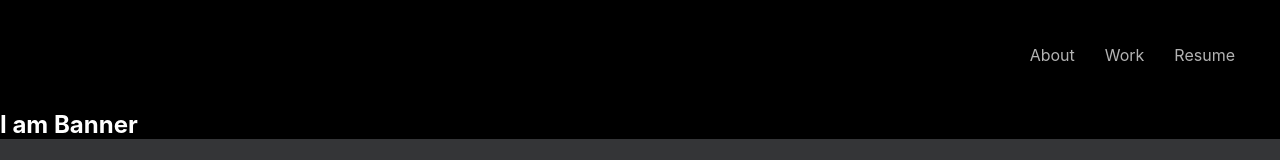
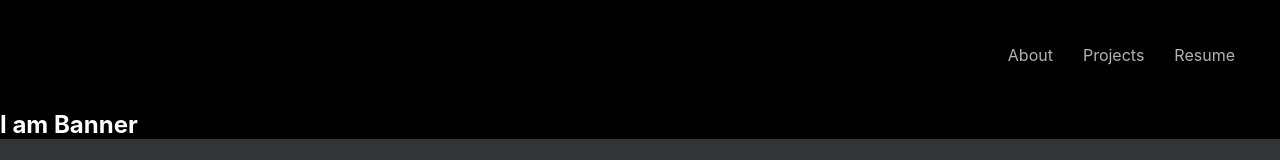
Before and after one commit to bmonish/react-portfolio, a React (Create React App) app: page / in a window 1280 px wide. Shown: the top 160 px of the page. Built offline with nearby package versions, Linux system fonts and the light colour scheme.

Commit message:
Minor Fix

```diff
--- a/src/App.js
+++ b/src/App.js
@@ -4,6 +4,7 @@ import Banner from "./components/Banner";
 import About from "./components/About";
 import Specific from "./components/Specific";
 import Projects from "./components/Projects";
+import Contact from "./components/Contact";
 
 function App() {
   return (
@@ -13,6 +14,7 @@ function App() {
       <About />
       <Specific />
       <Projects />
+      <Contact />
     </div>
   );
 }
--- a/src/components/About.js
+++ b/src/components/About.js
@@ -3,6 +3,7 @@ import "../css/About.css";
 
 function About() {
   return (
+    <a name="about">
       <div className="about">
         <div className="about__left">
           <p className="about__accent">About Me</p>
@@ -21,6 +22,7 @@ function About() {
           </h2>
         </div>
       </div>
+    </a>
   );
 }
 
--- a/src/components/Header.js
+++ b/src/components/Header.js
@@ -11,8 +11,8 @@ function Header() {
           </a>
         </li>
         <li>
-          <a class="header__links" href="#work">
-            Work
+          <a class="header__links" href="#projects">
+            Projects
           </a>
         </li>
         <li>
--- a/src/components/Projects.js
+++ b/src/components/Projects.js
@@ -3,6 +3,7 @@ import "../css/Projects.css";
 
 function Projects() {
   return (
+    <a name="projects">
       <div className="projects">
         <h1 className="projects__header">PROJECTS</h1>
         <div className="projects__showcase">
@@ -17,7 +18,8 @@ function Projects() {
                 <div className="card__content">
                   <h1 className="card__header">Pomodoro Timer</h1>
                   <p className="card__text">
-                  A simple dark themed Pomodoro Timer! Built using HTML, CSS, JS
+                    A simple dark themed Pomodoro Timer! Built using HTML, CSS,
+                    JS
                   </p>
                 </div>
               </div>
@@ -56,6 +58,7 @@ function Projects() {
           </div>
         </div>
       </div>
+    </a>
   );
 }
 
--- a/src/index.css
+++ b/src/index.css
@@ -1,6 +1,7 @@
 *{
   margin: 0;
   padding: 0;
+  scroll-behavior: smooth;
 }
 
 @font-face{
```
Lines whose indentation alone changed are shown as unchanged.
